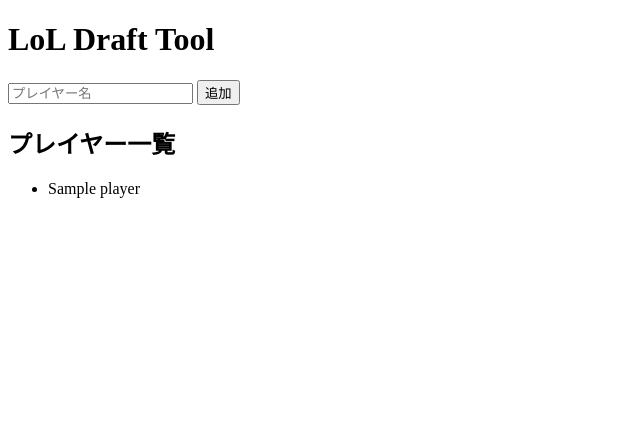
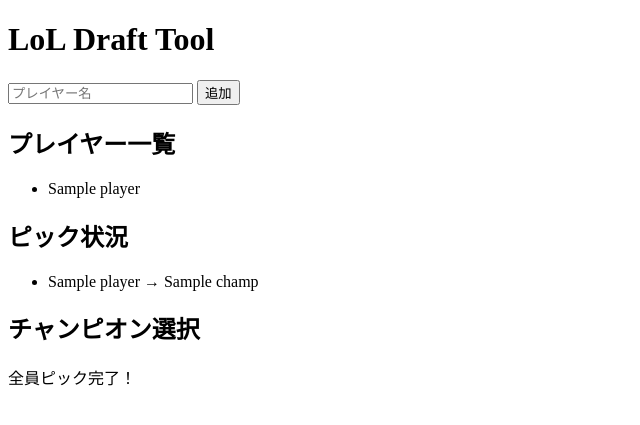
Before and after one commit to kaito19970809-cell/lol-draft, a Flask app: template templates/index.html in a window 1280 px wide. Shown: the top 425 px of the page, without its empty margins (0-640 px from the left). Run offline with Flask 3, Linux system fonts and the light colour scheme; the template is opened without the code that fills it: most values are stand-ins (such as "Sample title", 1, 10 or a date in 2020).

Commit message:
simple draft without teams

```diff
--- a/app.py
+++ b/app.py
@@ -1,16 +1,40 @@
-from flask import Flask, render_template, request, redirect
+from flask import Flask, render_template, request
 
 app = Flask(__name__)
 
 players = []
+picks = {}  # {プレイヤー名: チャンピオン}
+champions = ["Ahri", "Zed", "Lux", "Yasuo", "Jinx", "LeeSin"]
+
+turn = 0
 
 @app.route("/", methods=["GET", "POST"])
 def home():
+    global turn
+
     if request.method == "POST":
-        name = request.form.get("name")
-        if name:
-            players.append(name)
-    return render_template("index.html", players=players)
+
+        # プレイヤー追加
+        if "add_player" in request.form:
+            name = request.form.get("name")
+            if name:
+                players.append(name)
+
+        # ピック
+        elif "pick" in request.form:
+            if turn < len(players):
+                champ = request.form.get("champion")
+                player = players[turn]
+                picks[player] = champ
+                turn += 1
+
+    return render_template(
+        "index.html",
+        players=players,
+        picks=picks,
+        champions=champions,
+        turn=turn
+    )
 
 if __name__ == "__main__":
     app.run()
--- a/templates/index.html
+++ b/templates/index.html
@@ -4,19 +4,46 @@
     <title>LoL Draft</title>
 </head>
 <body>
+
 <h1>LoL Draft Tool</h1>
 
+<!-- プレイヤー追加 -->
 <form method="POST">
     <input type="text" name="name" placeholder="プレイヤー名">
-        <button type="submit">追加</button>
+    <button type="submit" name="add_player">追加</button>
 </form>
 
 <h2>プレイヤー一覧</h2>
 <ul>
-        {% for player in players %}
-            <li>{{ player }}</li>
+{% for p in players %}
+<li>{{ p }}</li>
 {% endfor %}
 </ul>
 
+<h2>ピック状況</h2>
+<ul>
+{% for player, champ in picks.items() %}
+<li>{{ player }} → {{ champ }}</li>
+{% endfor %}
+</ul>
+
+<h2>チャンピオン選択</h2>
+
+{% if turn < players|length %}
+<p>現在のターン: {{ players[turn] }}</p>
+
+<form method="POST">
+    <select name="champion">
+        {% for c in champions %}
+        <option value="{{ c }}">{{ c }}</option>
+        {% endfor %}
+    </select>
+    <button type="submit" name="pick">ピック</button>
+</form>
+
+{% else %}
+<p>全員ピック完了！</p>
+{% endif %}
+
 </body>
 </html>
```
Lines whose indentation alone changed are shown as unchanged.
